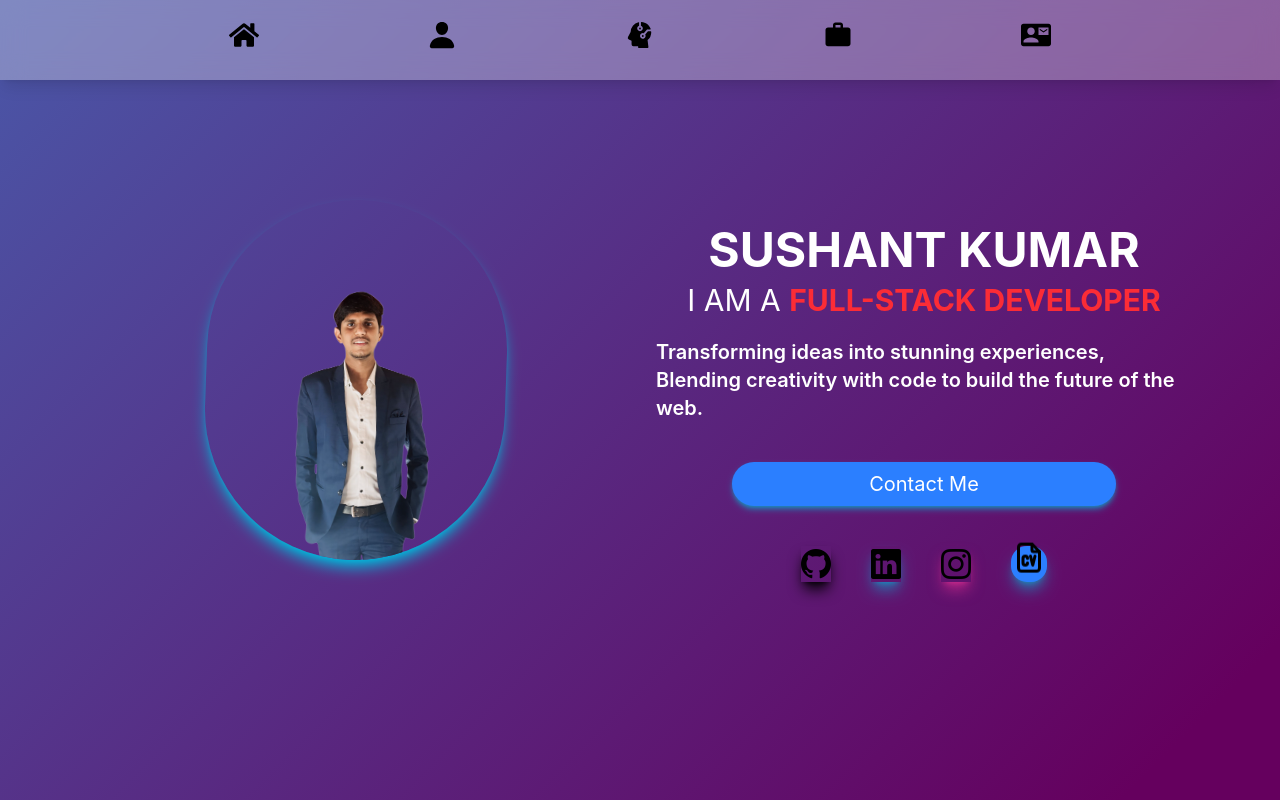
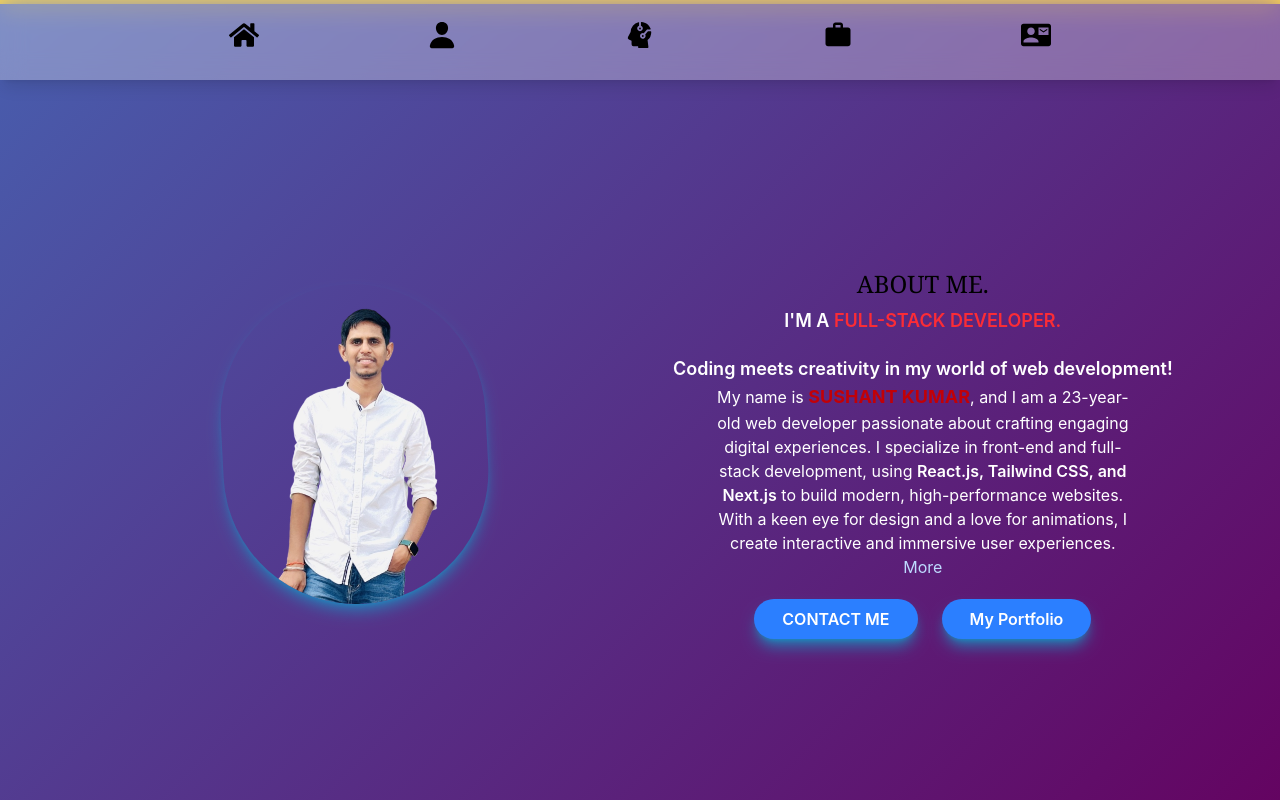
Before and after one commit to Sk26102001/PortFolio, a React app: page /#/About in a window 1280 px wide. Before the commit this address led to /#/. Shown: the top 800 px of the page. Built offline with nearby package versions, Linux system fonts and the light colour scheme; the HTML template or start-up script is replaced by a standard one.

Commit message:
Initial commit

```diff
--- a/src/App.jsx
+++ b/src/App.jsx
@@ -1,7 +1,7 @@
 import React from 'react';
 import './index.css' // or './main.css'
 
-import { BrowserRouter as Router, Routes, Route } from "react-router-dom";
+import { HashRouter as Router, Routes, Route } from "react-router-dom";
 import Navbar from './components/Navbar';
 import Footer from './components/Footer';
 import HomePages from './components/home/HomePages';
--- a/src/components/home/About.jsx
+++ b/src/components/home/About.jsx
@@ -28,7 +28,7 @@ function About() {
                                    viewport={{once: false, amount: 0.2 }}
 
 
-          src="/img-2622.png" alt="img"  className=' h-[40vh] justify-center items-center rounded-full   hover:bg-cyan-500 shadow-lg shadow-cyan-500/50 rotate-[-3deg]'/>
+                                   src={`${import.meta.env.BASE_URL}img-2622.png`} alt="My image"   className=' h-[40vh] justify-center items-center rounded-full   hover:bg-cyan-500 shadow-lg shadow-cyan-500/50 rotate-[-3deg]'/>
          </div>
 
 
--- a/src/components/home/Home.jsx
+++ b/src/components/home/Home.jsx
@@ -44,9 +44,9 @@ function Home() {
 
 
 
+                         src={`${import.meta.env.BASE_URL}img.png`} alt="My image"
 
-            src="/img.png"
-            alt="img"
+
             className="h-[45vh] justify-center items-center   rounded-full
             rotate-2    shadow-lg shadow-cyan-500  -mt-10" />
           </div>
--- a/src/index.css
+++ b/src/index.css
@@ -1,10 +1,14 @@
+
+@import "tailwindcss";
+
+
+
 @tailwind base;
 @tailwind components;
 @tailwind utilities;
-
 @import 'bootstrap-icons/font/bootstrap-icons.css';
 
-@import "tailwindcss";
+
 
 main{
     margin: auto;
@@ -75,7 +79,3 @@ main{
         transform: translateX(1);
     }
 }
-
-@tailwind base;
-@tailwind components;
-@tailwind utilities;
--- a/src/main.jsx
+++ b/src/main.jsx
@@ -1,7 +1,7 @@
 import { StrictMode } from 'react'
 import { createRoot } from 'react-dom/client'
 import  ReactDom from 'react-dom/client'
-import { BrowserRouter } from 'react-router-dom'
+import { HashRouter } from 'react-router-dom'
 import './index.css'
 import App from './App.jsx'
 
@@ -9,7 +9,7 @@ import App from './App.jsx'
 
 
 ReactDom.createRoot(document.getElementById('root')).render(
-  <BrowserRouter>
+  <HashRouter>
     <App />
-  </BrowserRouter>,
+  </HashRouter>,
 )
--- a/vite.config.js
+++ b/vite.config.js
@@ -1,6 +1,7 @@
 import { defineConfig } from 'vite'
 import react from '@vitejs/plugin-react'
 import tailwindcss from '@tailwindcss/vite'
+
 
 export default defineConfig({
   base: '/My-Portfolio/', // important for GitHub Pages
@@ -8,7 +9,10 @@ export default defineConfig({
     outDir: 'dist', // important for GitHub Pages
   },
   plugins: [
+
     tailwindcss(),
     react()
+
   ],
-})
+
+});
```
Also changed, not shown: package.json (+26 -24 lines), 16 other files (tests, documents, lock files or other folders).
